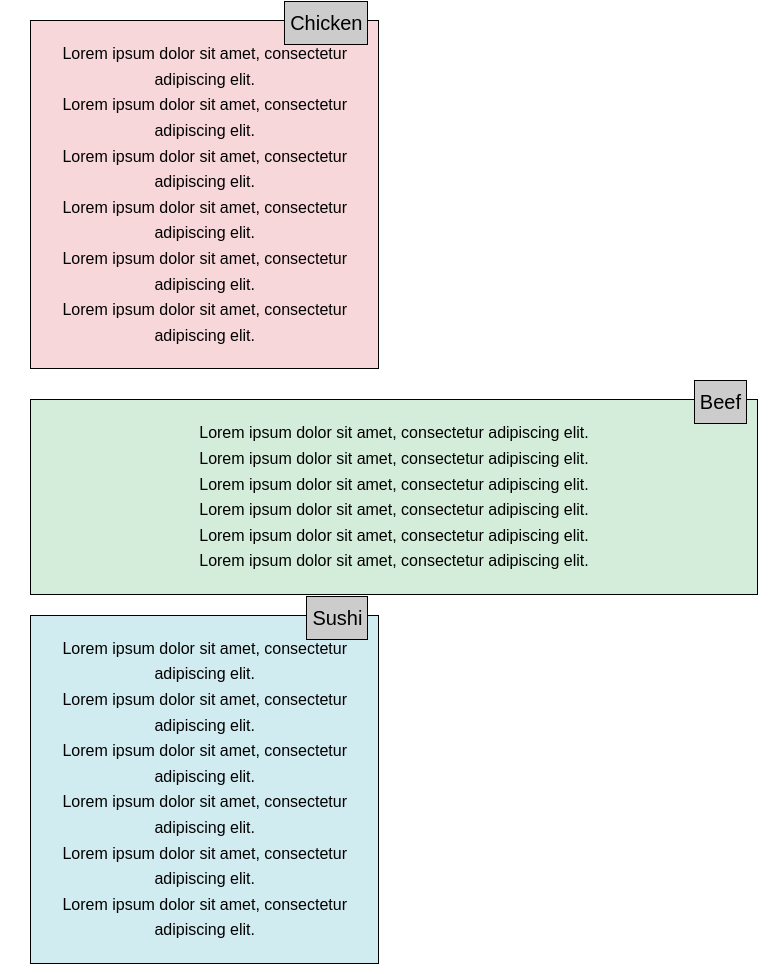
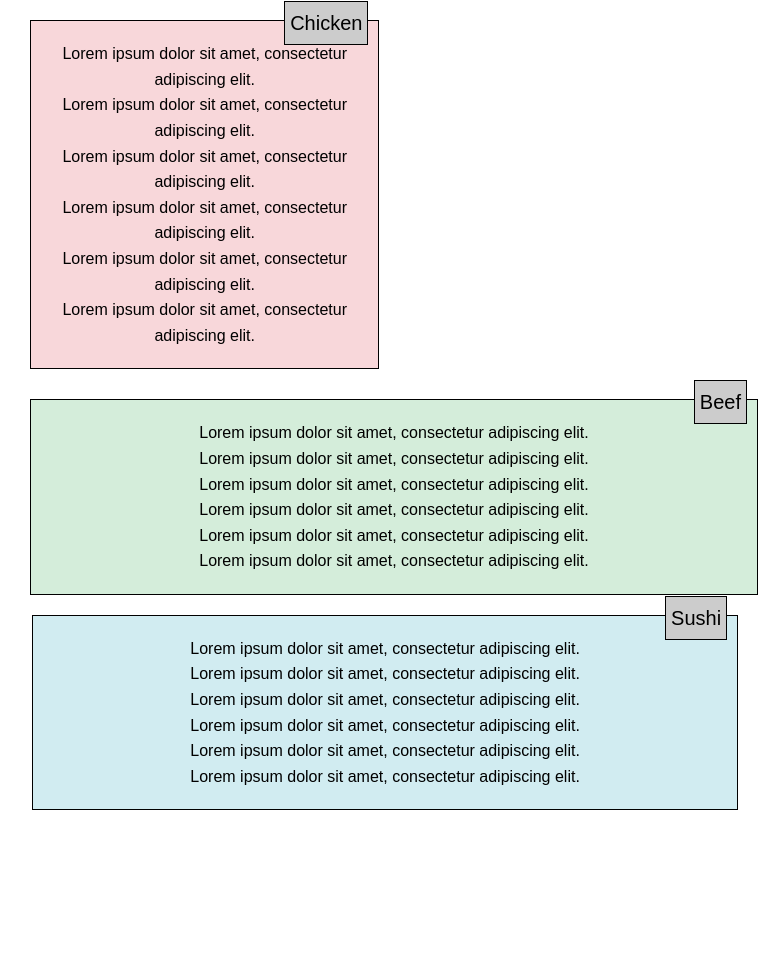
Before and after one commit to llizuska/llizuska.github.io, a plain HTML site: page docs/index.html in a window 768 px wide. Shown: the part 101-1075 px from the top of the page. After the commit the page ends 921 px from the top, so only its background shows below. Drawn offline with Linux system fonts and the light colour scheme.

Commit message:
Update index.html and styles.css for responsive layout

```diff
--- a/docs/css/styles.css
+++ b/docs/css/styles.css
@@ -60,6 +60,14 @@ header {
         width: 100%;
         margin-top: 20px;
     }
+
+    /* Specific adjustments for tablet */
+    .sushi {
+        clear: both;
+        width: calc(100% - 22px); /* Adjust as needed */
+        margin-left: 1.66%;
+        margin-right: 1.66%;
+    }
 }
 
 @media (max-width: 767px) {
@@ -67,6 +75,7 @@ header {
         width: 100%;
         position: relative; /* Reset position for section */
         text-align: center; /* Center align text */
+        padding: 10px; /* Add padding to text for spacing */
     }
 }
 
```
